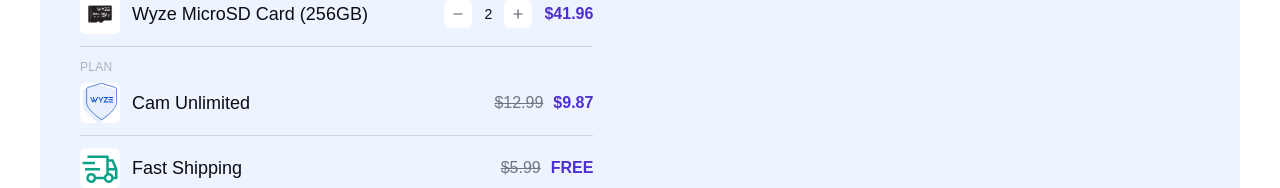
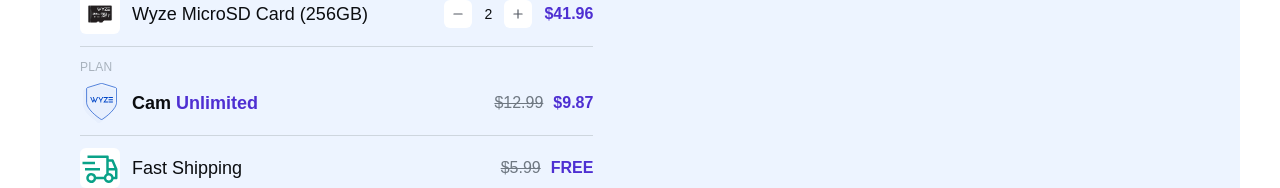
Before and after one commit to Safaa-Ebrahim/bundle-builder, a React (Vite) app: page / in a window 1280 px wide. Shown: the part 1397-1585 px from the top of the page. Built offline with nearby package versions, Linux system fonts and the light colour scheme.

Commit message:
Refactor ReviewLineItem component: implement conditional rendering for product titles using highlightTitle, enhancing visual distinction between title segments. Also, add bg prop to ProductImage for improved background handling based on image transparency.

```diff
--- a/src/components/page/bundle/review/components/ReviewLineItem.jsx
+++ b/src/components/page/bundle/review/components/ReviewLineItem.jsx
@@ -7,13 +7,26 @@
   const lineTotal = priceAfterDiscount * qty
   const compareAtTotal = variant.price * qty
   const onSale = priceAfterDiscount < variant.price
+  const [firstWord, ...restWords] = product.title.split(' ')
 
   return (
     <div className="flex items-center gap-3">
-      <ProductImage src={variant.image} alt={product.title} className="w-10 h-10 shrink-0" />
+      <ProductImage
+        src={variant.image}
+        alt={product.title}
+        className="w-10 h-10 shrink-0"
+        bg={!product?.transparentImage}
+      />
       <div className="flex-1 min-w-0 text-left">
         <div className="text-xs lg:text-sm xl:text-lg text-text-primary truncate">
-          {product.title}
+          {product?.highlightTitle ? (
+            <>
+              <span className="font-bold text-text-primary">{firstWord}</span>{' '}
+              <span className="font-bold text-brand">{restWords.join(' ')}</span>
+            </>
+          ) : (
+            product?.title
+          )}
           {variant.label ? ` (${variant.label})` : ''}
         </div>
       </div>
```
